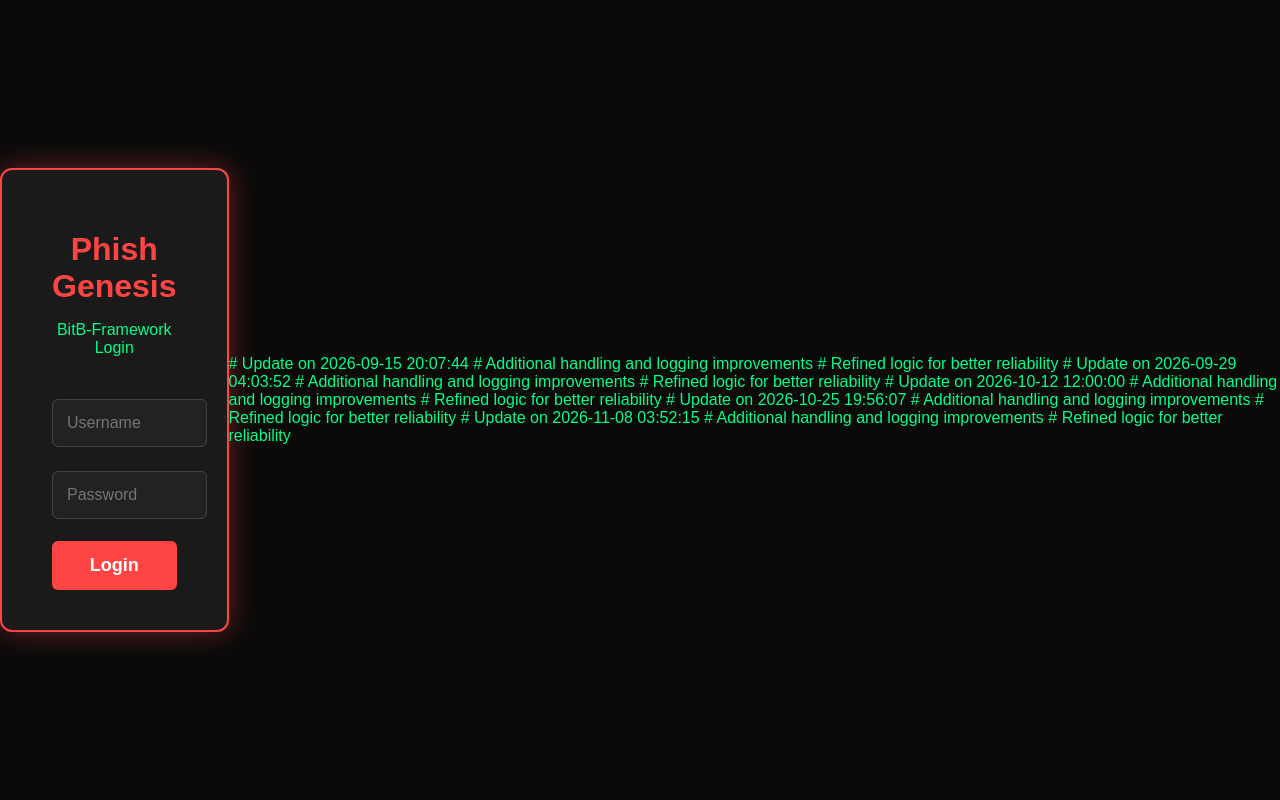
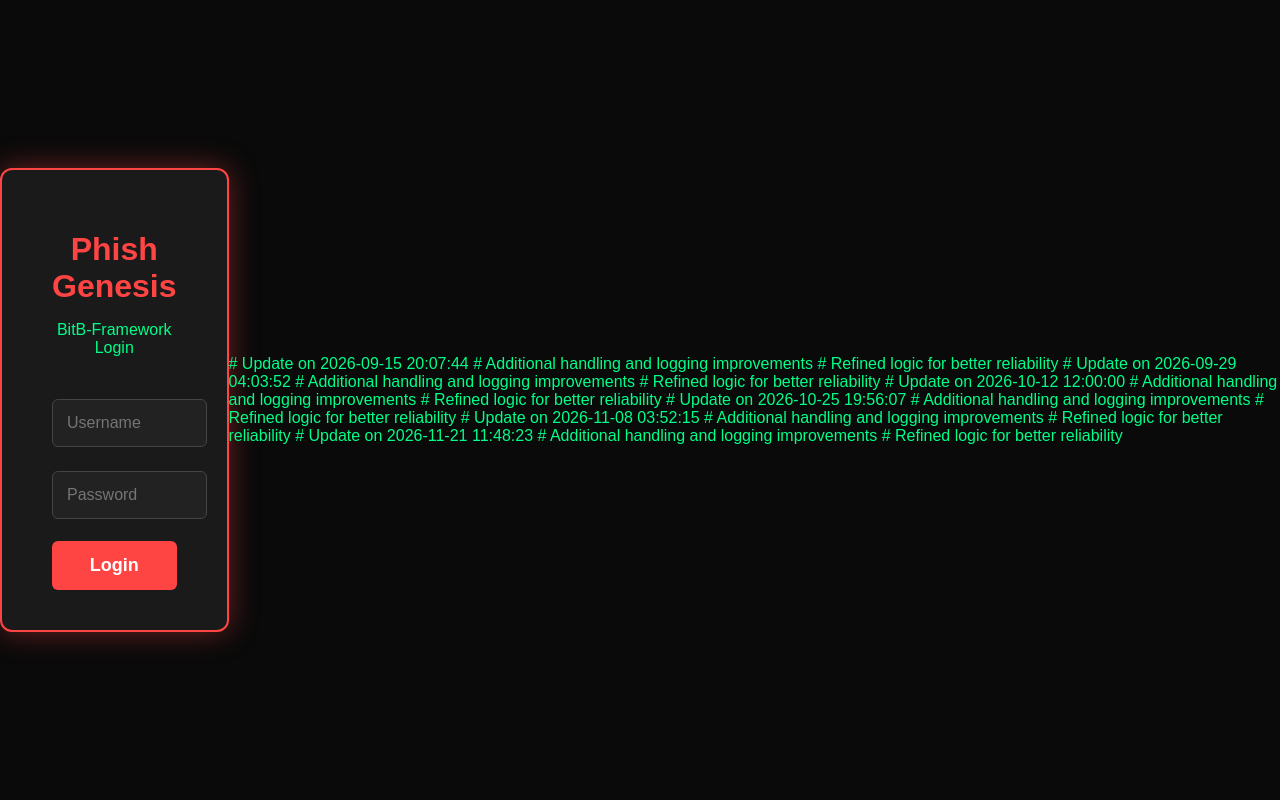
Before and after one commit to harryssss121/PhishGensis, a Flask app: page / in a window 1280 px wide. Run offline with Flask 3, Linux system fonts and the light colour scheme; parts of the project's set-up code (start-up, migrations or seed data) failed here and were passed over.

Commit message:
chore: update documentation comments

```diff
--- a/BitB-Framework/dashboard/templates/login.html
+++ b/BitB-Framework/dashboard/templates/login.html
@@ -95,3 +95,7 @@
 # Update on 2026-11-08 03:52:15
 # Additional handling and logging improvements
 # Refined logic for better reliability
+
+# Update on 2026-11-21 11:48:23
+# Additional handling and logging improvements
+# Refined logic for better reliability
```
